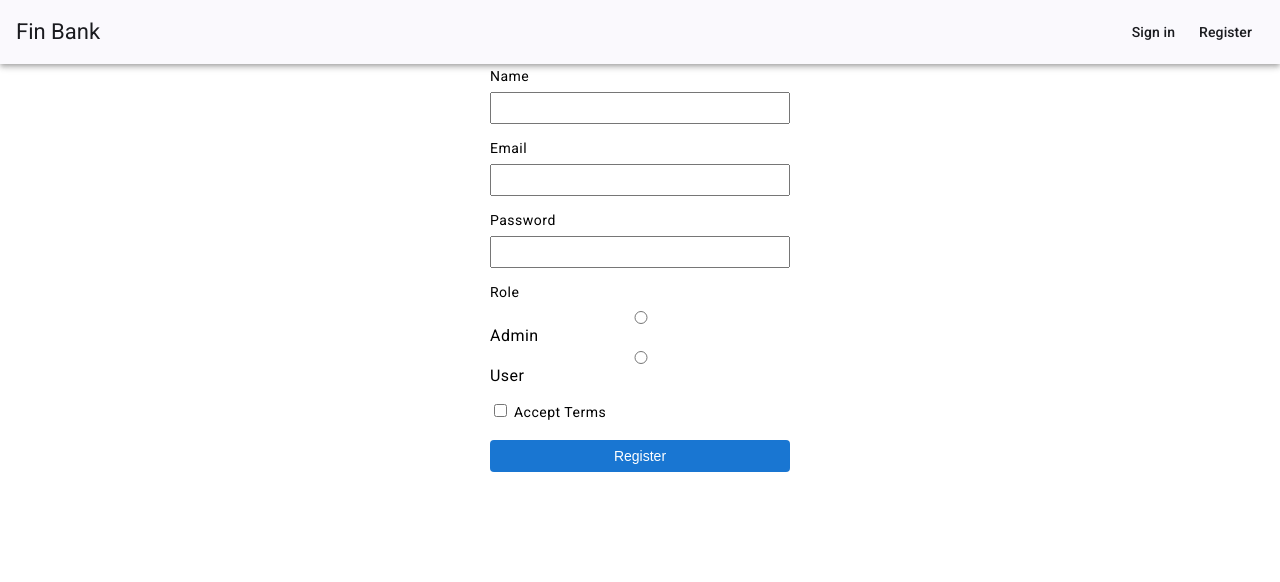
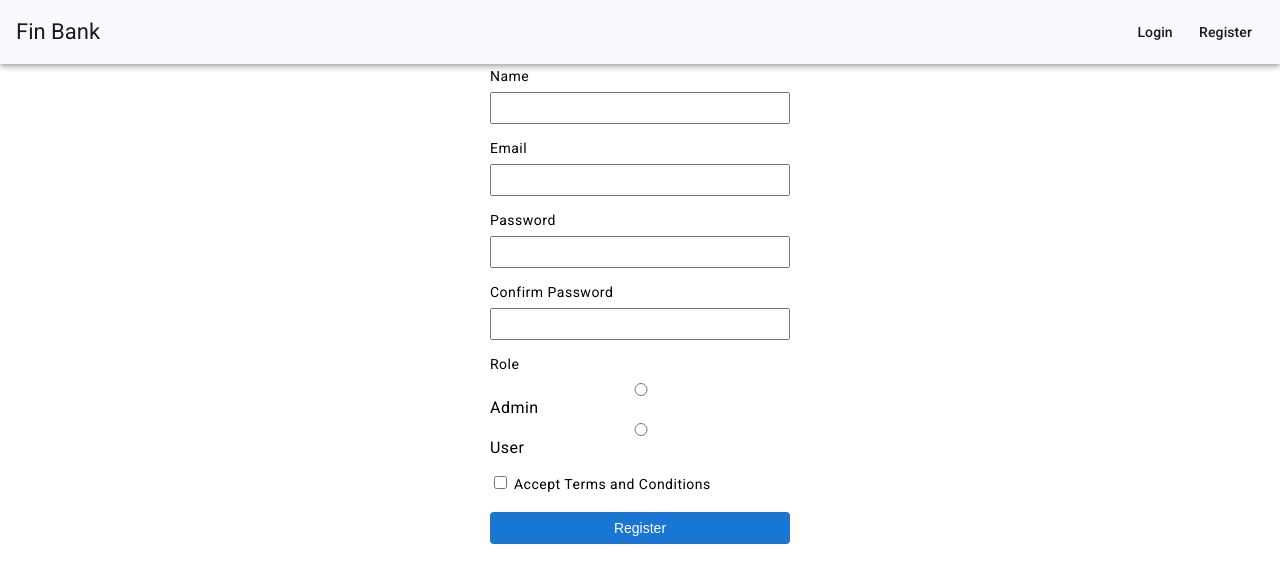
Before and after one commit to pavan-kalyan876/main-wip, an Angular app in the folder main-project/frontend/fin-bank/: page /register in a window 1280 px wide. Shown: the top 582 px of the page. Built offline with nearby package versions, Linux system fonts and the light colour scheme.

Commit message:
integrated registration

```diff
--- a/main-project/frontend/fin-bank/src/app/features/register/register.component.html
+++ b/main-project/frontend/fin-bank/src/app/features/register/register.component.html
@@ -54,6 +54,29 @@
     </small>
   </div>
 
+  <!-- Confirm Password Input -->
+  <div>
+    <label for="confirmPassword">Confirm Password</label>
+    <input
+      id="confirmPassword"
+      type="password"
+      formControlName="confirmPassword"
+    />
+    <small
+      *ngIf="
+        registerForm.get('confirmPassword')?.invalid &&
+        registerForm.get('confirmPassword')?.touched
+      "
+    >
+      <span *ngIf="registerForm.get('confirmPassword')?.errors?.['required']"
+        >Confirm Password is required</span
+      >
+      <span *ngIf="registerForm.errors?.['passwordMismatch']"
+        >Passwords do not match</span
+      >
+    </small>
+  </div>
+
   <!-- IsAdmin Radio Buttons -->
   <div>
     <label for="isAdmin">Role</label>
@@ -75,14 +98,14 @@
   <div>
     <label>
       <input type="checkbox" formControlName="terms" />
-      Accept Terms
+      Accept Terms and Conditions
     </label>
     <small
       *ngIf="
         registerForm.get('terms')?.invalid && registerForm.get('terms')?.touched
       "
     >
-      You must accept the terms
+      Accept the terms and Conditions
     </small>
   </div>
 
--- a/main-project/frontend/fin-bank/src/app/features/register/register.component.ts
+++ b/main-project/frontend/fin-bank/src/app/features/register/register.component.ts
@@ -1,33 +1,55 @@
-import { Component } from '@angular/core';
+import { Component, OnInit } from '@angular/core';
 import { CommonModule } from '@angular/common';
 import { ReactiveFormsModule, FormBuilder, FormGroup, Validators } from '@angular/forms';
 import { RouterModule } from '@angular/router';
+import { RegisterService } from './register.service';
+import { HttpClientModule } from '@angular/common/http';
+
 
 @Component({
   selector: 'app-register',
   standalone: true,
-  imports: [ReactiveFormsModule, CommonModule, RouterModule],
+  imports: [ReactiveFormsModule, CommonModule, RouterModule,HttpClientModule],
   templateUrl: './register.component.html',
-  styleUrls: ['./register.component.scss']  // Changed to 'styleUrls'
+  styleUrls: ['./register.component.scss'],
+  providers: [RegisterService]
 })
-export class RegisterComponent {
-  registerForm: FormGroup;
+export class RegisterComponent implements OnInit {  // Implements OnInit to use ngOnInit
+  registerForm!: FormGroup;  // Use non-null assertion operator (!) for safe initialization
 
-  constructor(private fb: FormBuilder) {
-    // Initialize the form group with form controls
-    this.registerForm = this.fb.group({
-      name: ['', [Validators.required, Validators.minLength(3)]],
-      email: ['', [Validators.required, Validators.email]],
-      password: ['', [Validators.required, Validators.minLength(6)]],
-      isAdmin: ['', Validators.required], // Assuming radio buttons are used
-      terms: [false, Validators.requiredTrue] // Checkbox for terms & conditions
-    });
+  constructor(private fb: FormBuilder, private registerSer: RegisterService) { }
+
+  // ngOnInit lifecycle hook to initialize the form
+  ngOnInit(): void {
+    this.registerForm = this.fb.group(
+      {
+        name: ['', [Validators.required, Validators.minLength(3)]],
+        email: ['', [Validators.required, Validators.email]],
+        password: ['', [Validators.required, Validators.minLength(6)]],
+        confirmPassword: ['', Validators.required],
+        isAdmin: ['', Validators.required],
+        terms: [false, Validators.requiredTrue]
+      },
+      { validators: this.passwordMatchValidator }  // Apply custom validator at form level
+    );
   }
 
+  // Custom validator for matching password and confirmPassword fields
+  passwordMatchValidator(form: FormGroup) {
+    const password = form.get('password')?.value;
+    const confirmPassword = form.get('confirmPassword')?.value;
+    return password === confirmPassword ? null : { passwordMismatch: true };
+  }
+
+  // Form submission method
   onSubmit() {
     if (this.registerForm.valid) {
       console.log('Form Submitted', this.registerForm.value);
-      // Additional logic for form submission can go here
+      this.registerSer.register(this.registerForm.value).subscribe({
+        next: (data) => {
+          console.log(data)
+        }
+      })
     } else {
       console.log('Form Invalid');
     }
--- /dev/null
+++ b/main-project/frontend/fin-bank/src/app/features/register/register.service.ts
@@ -0,0 +1,18 @@
+import { Injectable } from '@angular/core';
+import { HttpClient } from '@angular/common/http';
+
+import { Observable } from 'rxjs';
+@Injectable()
+export class RegisterService {
+  private registerUrl = 'http://localhost:5000/api/users/register';
+  private adminUrl = 'http://localhost:5000/api/admins/register';
+
+  constructor(private http: HttpClient) { }
+  register(userData: any): Observable<any> {
+    const { name, email, password, isAdmin } = userData;
+    const user = { name, email, password };
+    const url = isAdmin === true ? this.adminUrl : this.registerUrl;
+
+    return this.http.post(url, user);
+  }
+}
--- a/main-project/frontend/fin-bank/src/app/shared/components/nav/nav.component.html
+++ b/main-project/frontend/fin-bank/src/app/shared/components/nav/nav.component.html
@@ -6,9 +6,8 @@
   <span class="spacer"></span>
 
   <!-- Navigation Links -->
-  <button mat-button routerLink="/user-login">Sign in</button>
-  <button mat-button routerLink="/user-register">Register</button>
-
+  <button mat-button [routerLink]="'login'">Login</button>
+  <button mat-button [routerLink]="'register'">Register</button>
 </mat-toolbar>
 
 <!-- Router outlet to load pages dynamically -->
```
Also changed, not shown: main-project/frontend/fin-bank/src/app/shared/components/nav/nav.component.scss (line endings or trailing spaces), 1 other file (tests, documents, lock files or other folders).
